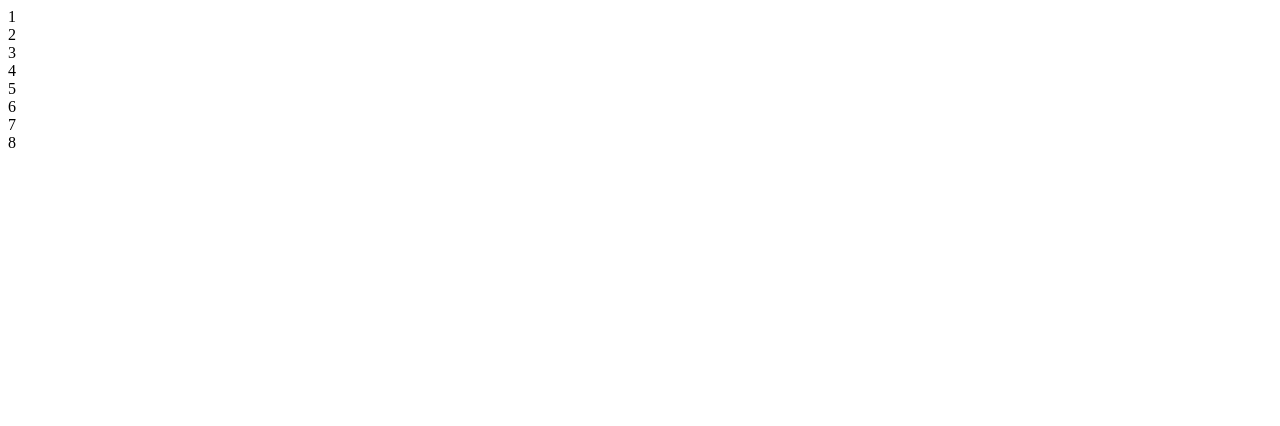
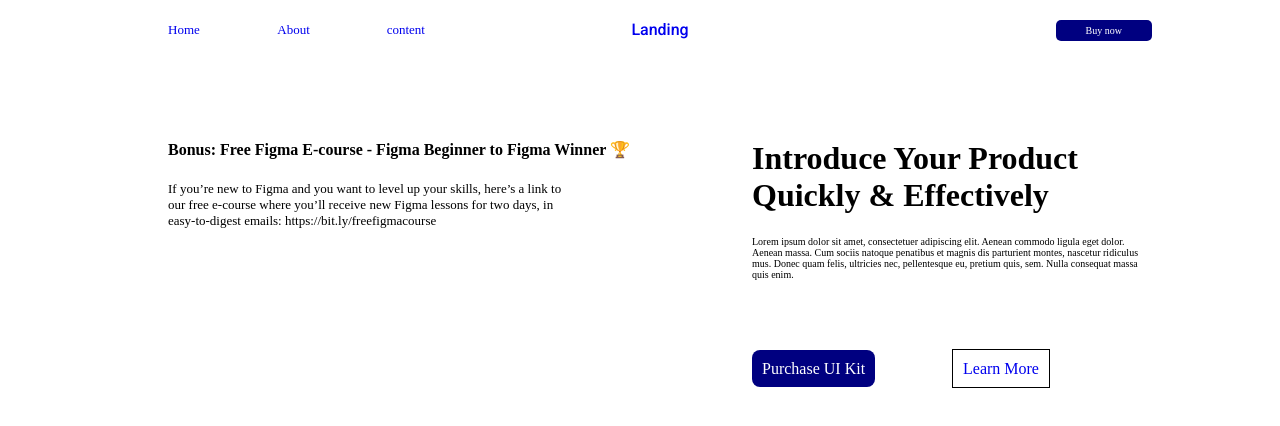
Before and after one commit to ranasarkar90/Sarkar, a plain HTML site: page index.html in a window 1280 px wide. Drawn offline with Linux system fonts and the light colour scheme.

Commit message:
add html css file

```diff
--- a/index.html
+++ b/index.html
@@ -4,18 +4,52 @@
     <meta charset="UTF-8">
     <meta http-equiv="X-UA-Compatible" content="IE=edge">
     <meta name="viewport" content="width=device-width, initial-scale=1.0">
-    <title>Document</title>
+    <title>figma</title>
+    <link rel="stylesheet" href="style.css">
 </head>
 <body>
+<section class="top-section">
     <div class="container">
-        <div class="box1">1</div>
-        <div class="box2">2</div>
-        <div class="box3">3</div>
-        <div class="box4">4</div>
-        <div class="box5">5</div>
-        <div class="box6">6</div>
-        <div class="box7">7</div>
-        <div class="box8">8</div>
+ <!--header class start-->
+    <header class="main-header">
+        <div class="main-menu">
+           <nav>
+               <ul>
+                  <li><a href="#">Home</a></li>
+                  <li><a href="#">About</a></li>
+                  <li><a href="#">content</a></li>
+               </ul>
+           </nav>
+        </div>
+        <div class="log">
+           <a href="#">Landing</a>
+        </div>
+        <div class="btn">
+           <a href="#">Buy now</a>
+        </div>
+   </header>
+ <!--header class end-->
     </div>
+</section>
+ <!--header2 class start-->
+ <div class="header2">
+     <div class="tex">
+          <div class="tex1">
+              <h4>Bonus: Free Figma E-course - Figma Beginner to Figma Winner 🏆</h4>
+              <p>If you’re new to Figma and you want to level up your skills, here’s a link to our free e-course where you’ll receive new Figma lessons for two days, in easy-to-digest emails: https://bit.ly/freefigmacourse</p>
+          </div>
+          <div class="tex2">
+               <h1>Introduce Your Product <br> Quickly & Effectively</h1>
+               <p>Lorem ipsum dolor sit amet, consectetuer adipiscing elit. Aenean commodo ligula eget dolor. Aenean massa. Cum sociis natoque penatibus et magnis dis parturient montes, nascetur ridiculus
+               mus. Donec quam felis, ultricies nec, pellentesque eu, pretium quis, sem. Nulla consequat massa quis enim.</p>
+               <div class="link">
+                  <div class="link2"><a href="#">Purchase UI Kit</a></div>
+                  <div class="link3"><a href="#">Learn More</a></div>
+               </div>
+          </div>
+     </div>
+ </div>
+ <!--header2 class end-->
+
 </body>
 </html>
--- a/style.css
+++ b/style.css
@@ -1,3 +1,94 @@
+@import url('https://fonts.googleapis.com/css2?family=Roboto:ital,wght@0,500;1,100;1,700&display=swap');
+
+/*  */
+body{
+  margin: 0;
+  padding: 0;
+}
 .container{
-  display: block;
+  width: 80%;
+  margin: auto;
+
 }
+.main-header{
+  display: grid;
+  grid-template-columns: repeat(3,1fr);
+  margin-left: 40px;
+  padding: 20px 0;
+}
+.main-menu nav ul{
+  display: grid;
+  grid-template-columns: repeat(3,1fr);
+  margin: 0;
+  padding: 0;
+  list-style: none;
+
+}
+.main-menu ul li a{
+  text-decoration: none;
+  font-size: 13px;
+}
+.log{
+  justify-self: center;
+  font-family: 'Roboto', sans-serif;
+  font-weight: 500;
+}
+.log a{
+  text-decoration: none;
+}
+.btn{
+  justify-self: right ;
+}
+.btn a{
+  text-decoration: none;
+  background-color: navy;
+  color: white;
+  padding: 5px 30px;
+  font-size: 10px;
+  border-radius: 5px;
+}
+/*  */
+/*  */
+.tex{
+  display: grid;
+  grid-template-columns: repeat(2,1fr);
+  padding-top: 60px;
+}
+.header2{
+  width: 80%;
+  margin: auto;
+}
+.tex1{
+width: 500px;
+margin-left: 40px;
+}
+.tex1 p{
+  font-size: 13px;
+  width: 400px;
+}
+.tex2{
+  justify-self: right;
+}
+.tex2 p{
+  font-size: 10px;
+  width: 400px;
+}
+.link{
+  display: grid;
+  grid-template-columns:repeat(2,1fr);
+  padding-top: 70px;
+}
+.link2 a{
+  text-decoration: none;
+  background-color:navy;
+  padding: 10px;
+  color: white;
+  border-radius: 8px;
+}
+.link3 a{
+  text-decoration: none;
+  border: 1px solid black;
+  padding: 10px;
+}
+
+/*  */
```
